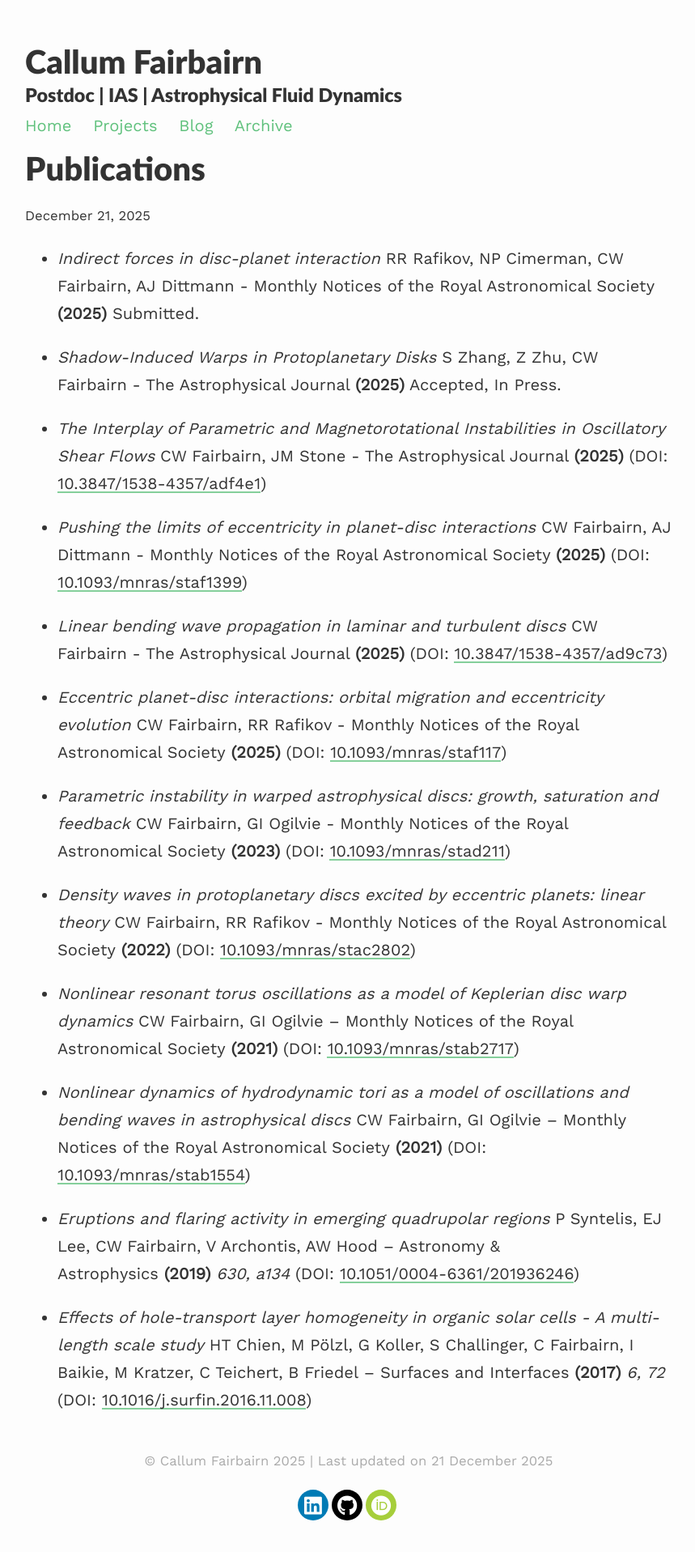
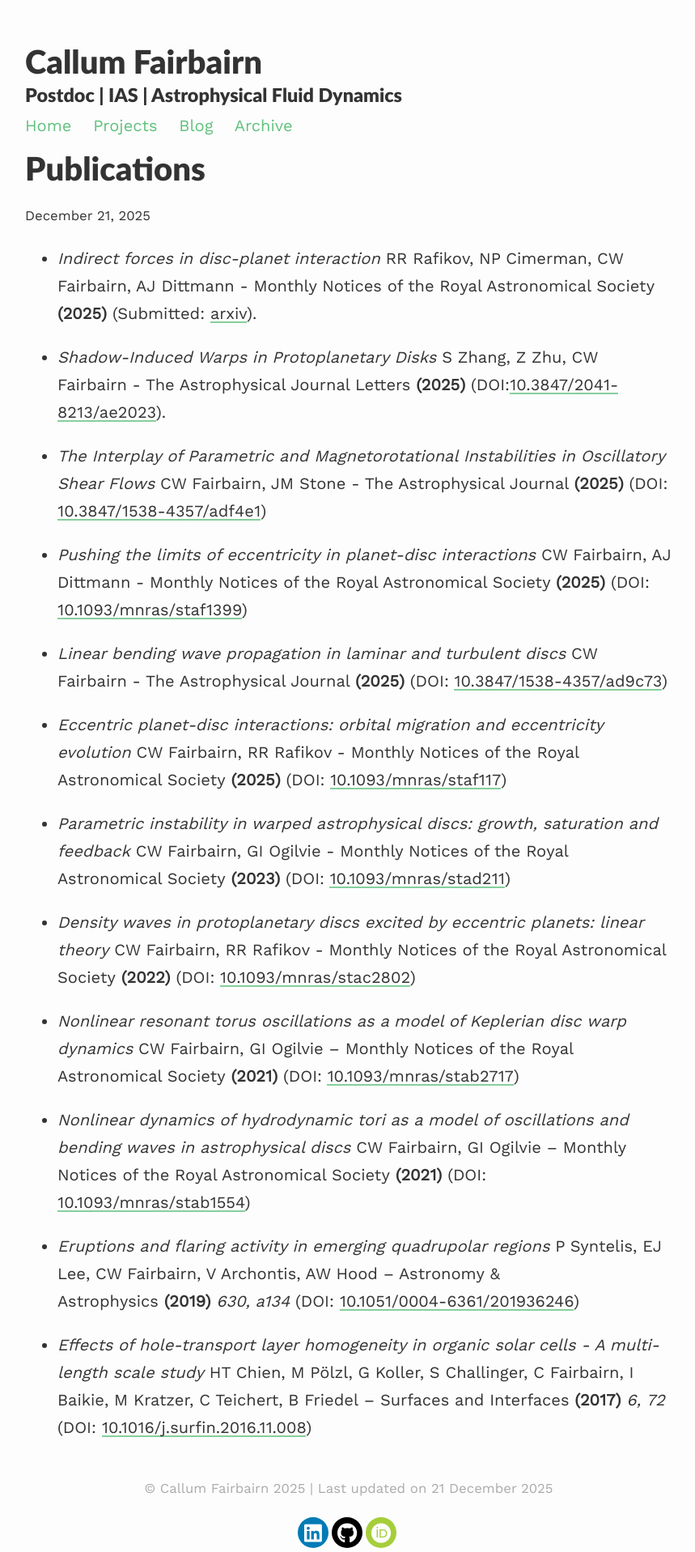
Before and after one commit to callumf8/callumf8.github.io, a Jekyll site: the page built from _projects/publications.md, in a window 1280 px wide. Shown: the whole page at 81% size, without its empty margins (209-1068 px from the left). Built offline with Jekyll 4.4.1, drawn with Linux system fonts in a browser that asks for light colours; before the commit the page ends 1883 px from its top, so only the background shows below that.

Commit message:
Updated publist.

```diff
--- a/_projects/publications.md
+++ b/_projects/publications.md
@@ -4,9 +4,9 @@ title: Publications
 description: A list of my published articles.
 ---
 
-*   *Indirect forces in disc-planet interaction*  RR Rafikov, NP Cimerman, CW Fairbairn, AJ Dittmann - Monthly Notices of the Royal Astronomical Society **(2025)** Submitted.
+*   *Indirect forces in disc-planet interaction*  RR Rafikov, NP Cimerman, CW Fairbairn, AJ Dittmann - Monthly Notices of the Royal Astronomical Society **(2025)** (Submitted: [arxiv](https://www.arxiv.org/abs/2511.10745)).
 
-*   *Shadow-Induced Warps in Protoplanetary Disks*  S Zhang, Z Zhu, CW Fairbairn - The Astrophysical Journal **(2025)** Accepted, In Press.
+*   *Shadow-Induced Warps in Protoplanetary Disks*  S Zhang, Z Zhu, CW Fairbairn - The Astrophysical Journal Letters **(2025)** (DOI:[10.3847/2041-8213/ae2023](https://iopscience.iop.org/article/10.3847/2041-8213/ae2023)).
 
 *   *The Interplay of Parametric and Magnetorotational Instabilities in Oscillatory Shear Flows*  CW Fairbairn, JM Stone - The Astrophysical Journal **(2025)** (DOI: [10.3847/1538-4357/adf4e1](https://iopscience.iop.org/article/10.3847/1538-4357/adf4e1))
 
```
